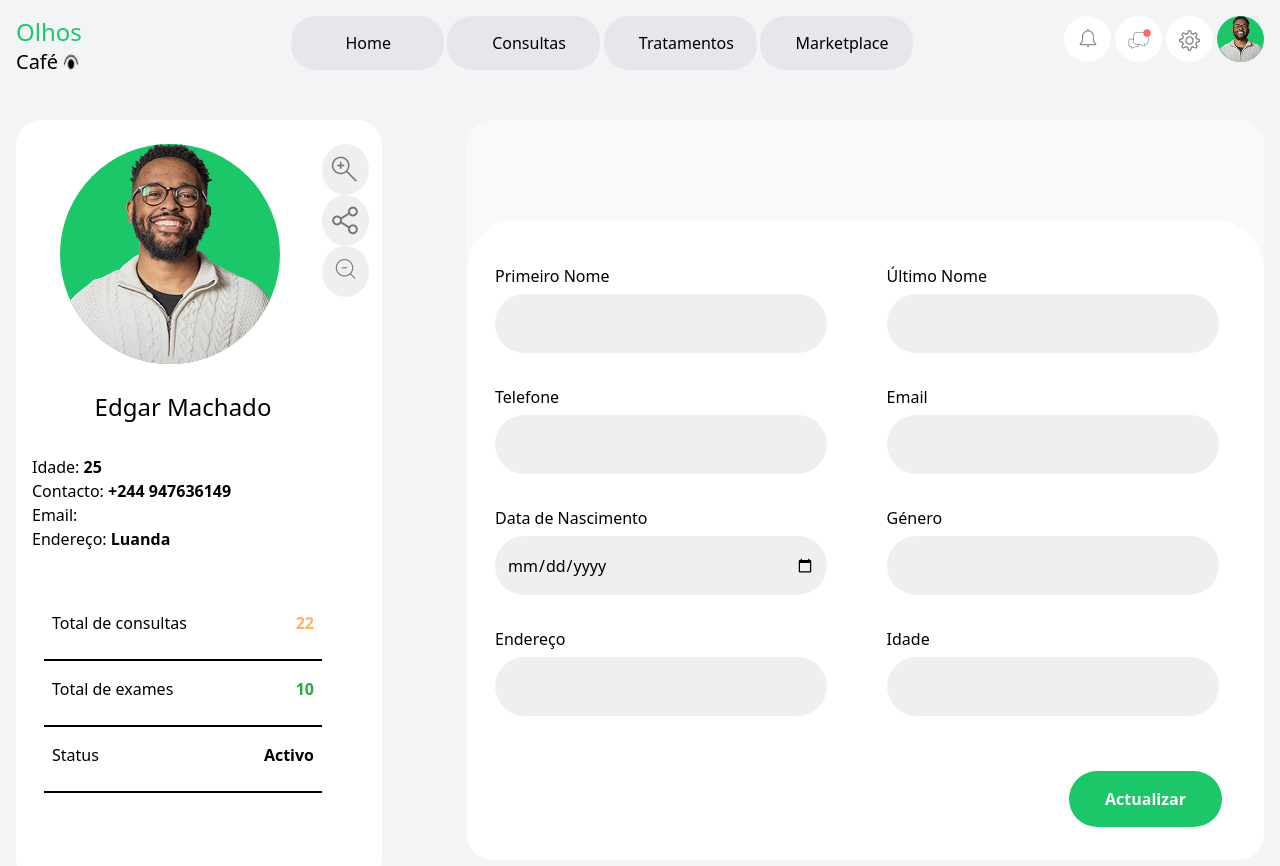
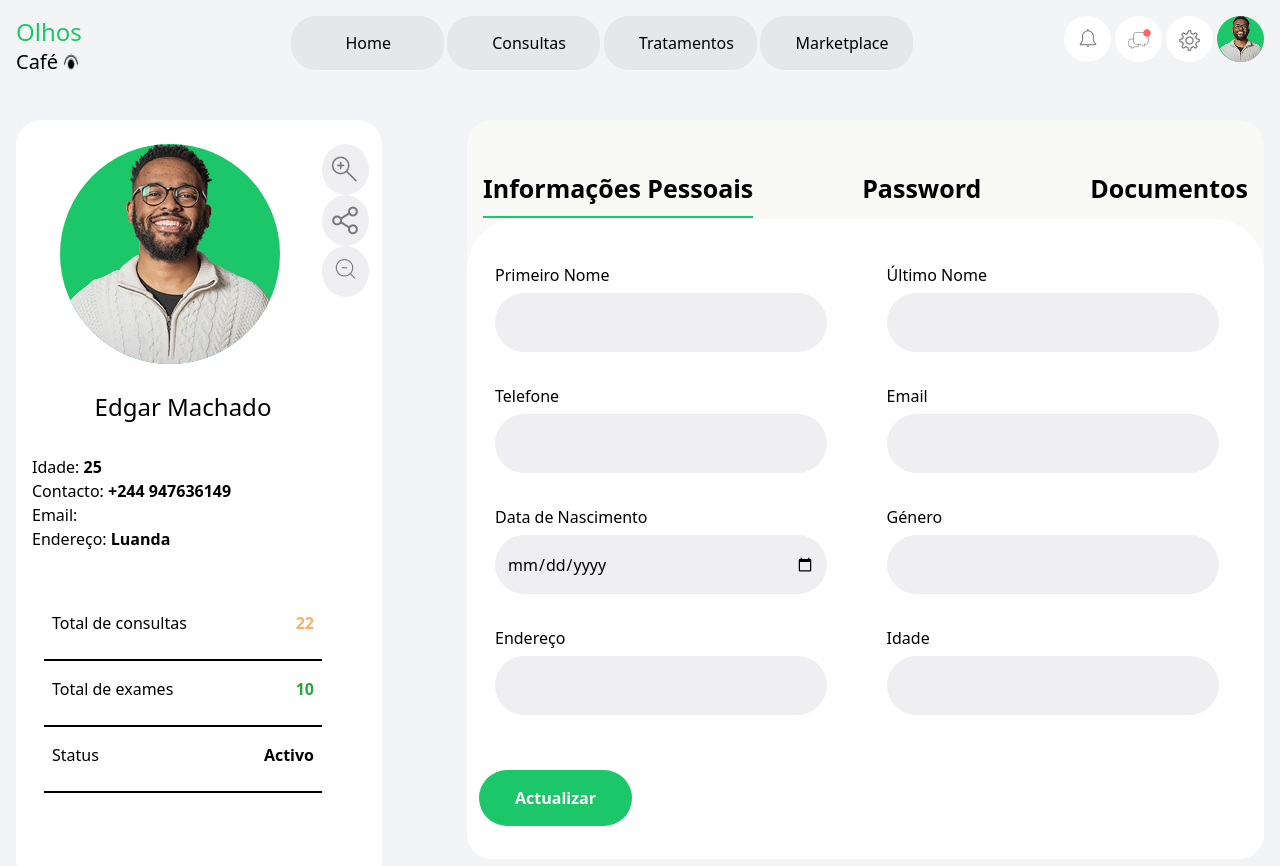
Before and after one commit to edgarpaulomachado/PT-Project, a Next.js app: page /profile in a window 1280 px wide. Shown: the top 866 px of the page. Built offline with nearby package versions, Linux system fonts and the light colour scheme.

Commit message:
Ajustei a rota da tela de profile

```diff
--- a/src/app/home/page.tsx
+++ b/src/app/home/page.tsx
@@ -12,7 +12,7 @@ export default function Home() {
       <div className="px-4 flex justify-between mt-12">
         <div className="w-[347px] h-[128px]">
           <h2 className="text-[32px] text-[#1BC768]">Seja Bem-vindo</h2>
-          <p className="text-[26px]">Edgar Machado</p>
+          <p className="text-[26px]"></p>
         </div>
 
         <div className="flex gap-2">
--- a/src/app/profile/page.tsx
+++ b/src/app/profile/page.tsx
@@ -18,11 +18,12 @@ export default function Profile() {
     const [contact, setContact] = useState('');
     const [gender, setGender] = useState('');
     const [adress, setAddress] = useState('');
+    const [pass, setPassword] = useState('');
     const [data, setData] = useState({});
 
     const handleSubmit = (e) => {
         e.preventDefault();
-        setData({ firstName, lastName, email, age, contact, gender, adress });
+        setData({ firstName, lastName, email, age, contact, gender, adress, pass });
         setFirstName('');
         setLastName('');
         setEmail('');
@@ -30,7 +31,14 @@ export default function Profile() {
         setContact('');
         setGender('');
         setAddress('');
+        setPassword('');
     }
+
+    const [activeTab, setActiveTab] = useState('information');
+
+    const handleTabChange = (tab) => {
+        setActiveTab(tab);
+    };
 
 
     return (
@@ -90,9 +98,27 @@ export default function Profile() {
 
 
                 <div className="w-[797px] h-[739px] rounded-[25px] bg-[#F9F9F8]">
-                    <div className="w-[797px] h-[640px] rounded-t-[50px] rounded-b-[25px] bg-white mt-[100px] p-3">
 
-                        <form action="" className="flex justify-between px-4" onSubmit={handleSubmit}>
+                    <div className="w-full h-[99px] px-4 flex justify-between">
+
+                        <div className="mt-[50px]">
+                            <button onClick={() => handleTabChange('information')} className={`pb-2 ${activeTab === 'information' ? 'border-b-2 border-[#1BC768] text-[25px] font-bold cursor-pointer' : 'text-black font-bold text-[25px] cursor-pointer' } `}>Informações Pessoais</button>
+                        </div>
+
+                        <div className="mt-[50px]">
+                            <button onClick={() => handleTabChange('pass')} className={`pb-2 ${activeTab === 'pass' ? 'border-b-2 border-[#1BC768] text-[25px] font-bold cursor-pointer' : 'text-black font-bold text-[25px] cursor-pointer' } `}>Password</button>
+                        </div>
+
+                        <div className="mt-[50px]">
+                            <button onClick={() => handleTabChange('documents')} className={`pb-2 ${activeTab === 'documents' ? 'border-b-2 border-[#1BC768] text-[25px] font-bold cursor-pointer' : 'text-black font-bold text-[25px] cursor-pointer' } `}>Documentos</button>
+                        </div>
+
+                    </div>
+
+                    <div className="w-[797px] h-[640px] rounded-t-[50px] rounded-b-[25px] bg-white p-3">
+                        {activeTab === 'information' &&
+                        <div>
+                            <form action="" className="flex justify-between px-4" onSubmit={handleSubmit}>
                             <div className="w-auto h-auto">
                                 <div className="mt-8">
                                     <label className="text-[16px]">Primeiro Nome</label>
@@ -139,7 +165,32 @@ export default function Profile() {
 
                         </form>
 
-                        <button type="submit" className="w-[153px] h-[56px] bg-[#1BC768] text-white text-[16px] font-bold rounded-[50px] cursor-pointer mt-[55px] ml-[590px]">Actualizar</button>
+                        <button type="submit" className="w-[153px] h-[56px] bg-[#1BC768] text-white text-[16px] font-bold rounded-[50px] cursor-pointer mt-[55px]">Actualizar</button>
+                        </div>
+                        }
+
+                        {activeTab === 'pass' &&
+                        <div>
+                            <form action="" className="px-4">
+                                <div className="mt-8">
+                                    <label className="text-[16px] block">Digite a sua password</label>
+                                    <input type="password" value={pass} onChange={(e) => setPassword(e.target.value)} className="block w-[332px] h-[59px] rounded-[50px] bg-[#EFEFF1] border-none outline-none p-3 mt-[20px]"/>
+                                </div>
+
+                                <div className="mt-4">
+                                    <label className="text-[16px] block">Nova password</label>
+                                    <input type="password" value={pass} onChange={(e) => setPassword(e.target.value)} className="block w-[332px] h-[59px] rounded-[50px] bg-[#EFEFF1] border-none outline-none p-3 mt-[20px]"/>
+                                </div>
+
+                                <div className="mt-4">
+                                    <label className="text-[16px] block">Confirmar a password</label>
+                                    <input type="password" value={pass} onChange={(e) => setPassword(e.target.value)} className="block w-[332px] h-[59px] rounded-[50px] bg-[#EFEFF1] border-none outline-none p-3 mt-[20px]"/>
+                                </div>
+                            </form>
+
+                            <button type="submit" className="w-[153px] h-[56px] bg-[#1BC768] text-white text-[16px] font-bold rounded-[50px] cursor-pointer mt-[140px]">Actualizar</button>
+                        </div>
+                        }
                     </div>
                 </div>
             </div>
```
